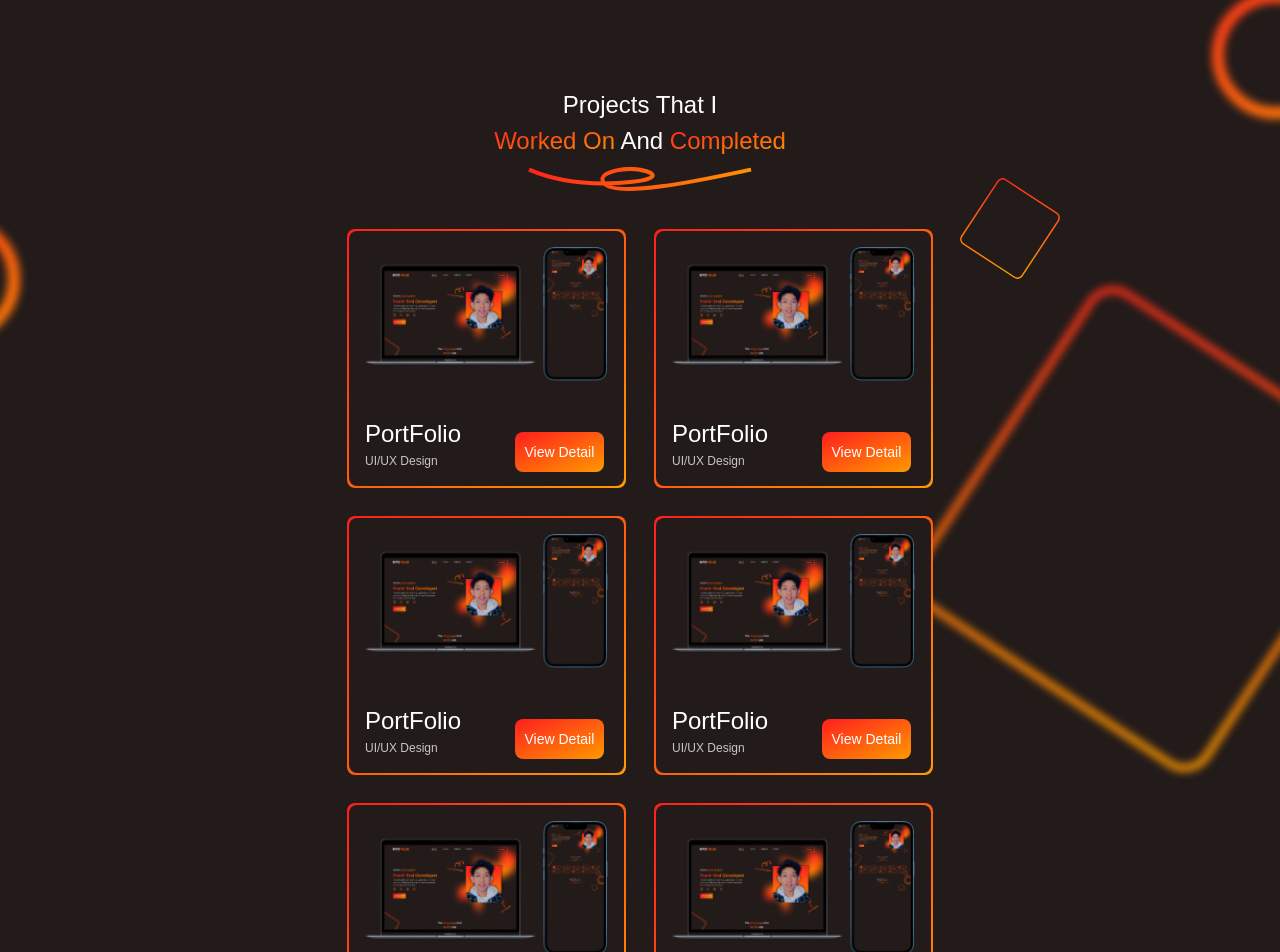
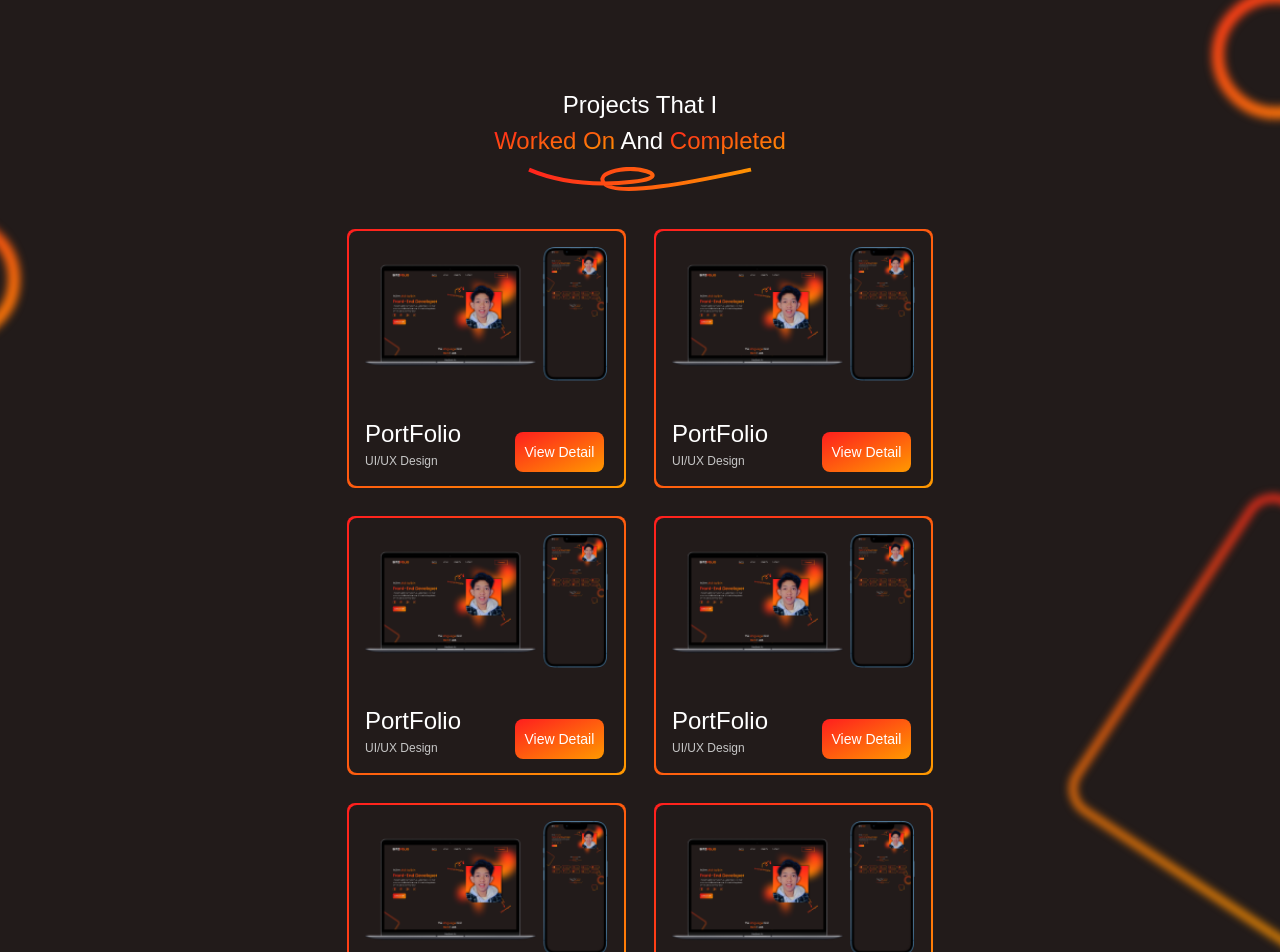
Before and after one commit to abitsolihin/Bitzfolio, a React (Create React App) app: page / in a window 1280 px wide. Shown: the part 1423-2375 px from the top of the page. Built offline with nearby package versions, Linux system fonts and the light colour scheme.

Commit message:
fix deploy

```diff
--- a/src/Components/Projects.js
+++ b/src/Components/Projects.js
@@ -8,7 +8,7 @@ import box from '../img/box.svg'
 const Projects = () => {
     return (
         <div className="title relative flex justify-center flex-col w-full items-center">
-            <img className='box1 absolute -right-32 bottom-72 blur-sm' src={box} alt="box" />
+            <img className='box1 absolute -right-32 bottom-72 blur-sm lg:-right-72 lg:bottom-20' src={box} alt="box" />
             <img className='circle1 absolute w-[128px] blur-sm top-32 -left-32' src={circle} alt="circle" />
             <div className="wrapper flex flex-col items-center gap-2">
                 <h1 className="text-[24px] text-center">
--- a/src/Components/tools.js
+++ b/src/Components/tools.js
@@ -17,7 +17,7 @@ const Tools = () => {
   return (
     <div className="title relative flex justify-center flex-col w-full items-center lg:px-[170px]">
       <img className='box1 absolute -top-32 -left-72 blur-sm' src={box} alt="box" />
-      <img className='box2 absolute -bottom-48 right-[200px] blur-xs w-[100px]' src={box} alt="box" />
+      <img className='box2 absolute -bottom-48 right-[200px] blur-xs w-[100px] lg:hidden' src={box} alt="box" />
       <img className='circle1 absolute w-[128px] blur-sm -right-20 -bottom-8' src={circle} alt="circle" />
       <div className="wrapper w-[70%] flex flex-col items-center gap-2">
         <h1 className="text-[24px] text-center">
```
